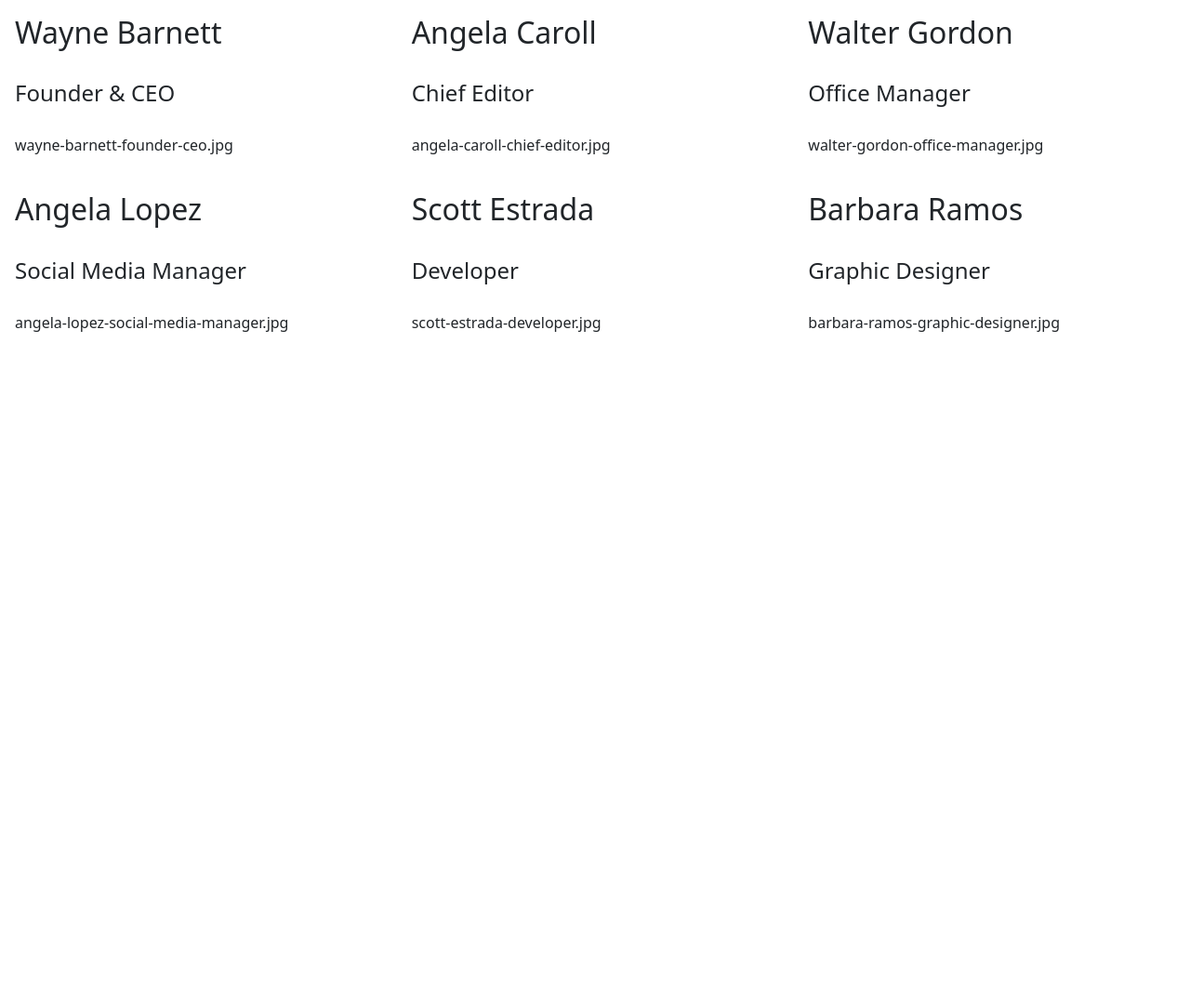
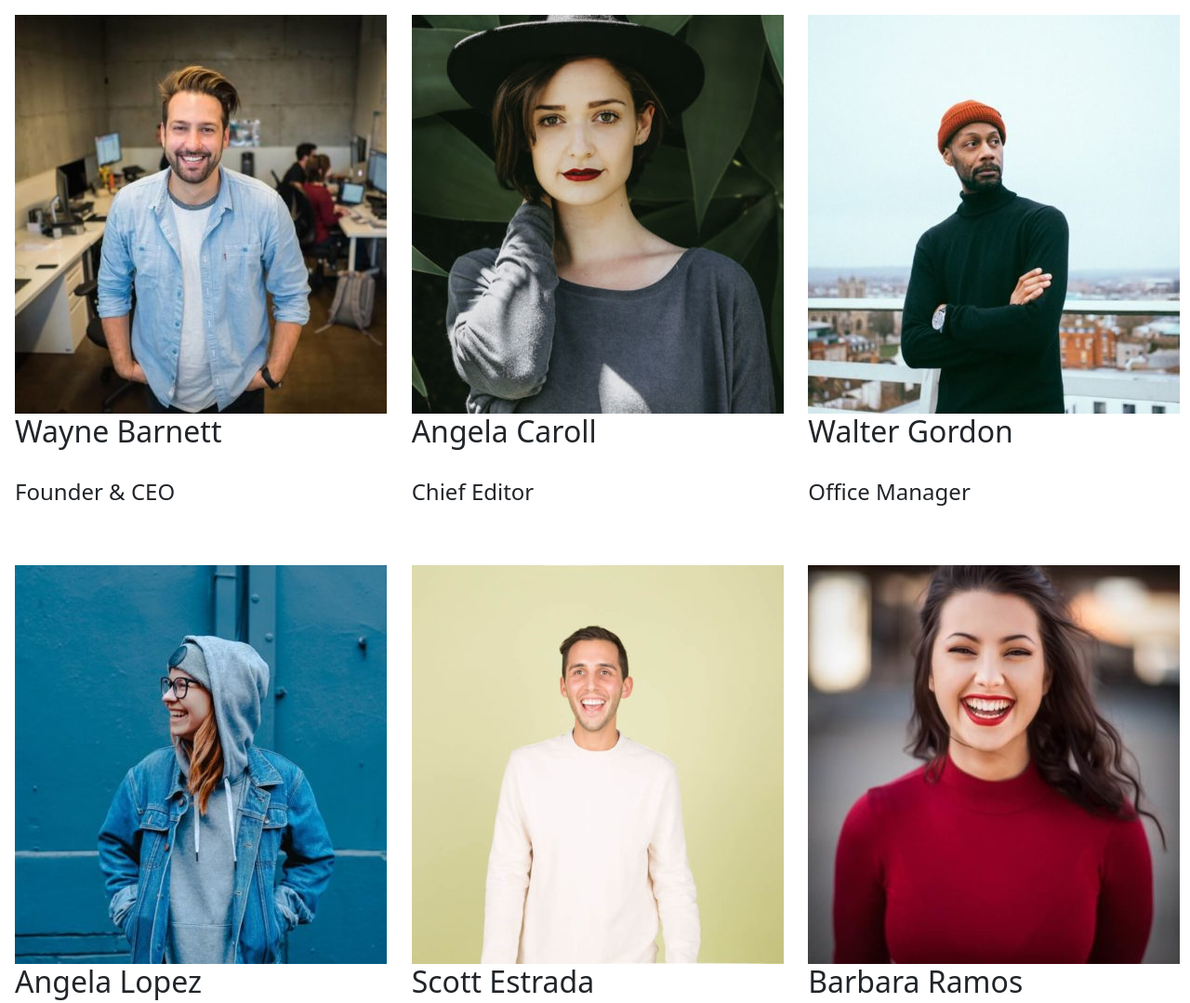
Before and after one commit to gds90/js-our-team, a plain HTML site: page BONUS/index.html in a window 1280 px wide. Shown: the top 1079 px of the page at 93% size. Before the commit the page ends 800 px from the top, so only its background shows below. Drawn offline with nearby package versions, Linux system fonts and the light colour scheme.

Commit message:
Aggiunto bonus 1

```diff
--- a/BONUS/js/script.js
+++ b/BONUS/js/script.js
@@ -59,10 +59,14 @@ for (let i=0; i<dipendenti.length; i++){
     // dichiaro 3 variabili che conterranno le 3 informazioni del dipendente
     let name = `<h2>${dipendenti[i].name}</h2>`;
     let role = `<h4>${dipendenti[i].role}</h4>`;
-    let image = `<h6>${dipendenti[i].image}</h6>`;
+
+    // BONUS 1: Trasformare la stringa foto in una immagine effettiva
+    let image = document.createElement('img');
+    image.src = `./img/${dipendenti[i].image}`
 
     // inietto al div interno le 3 variabili dichiarate precedentemente
-    dipendente.innerHTML = name + "<br>" + role + "<br>" + image;
+    dipendente.innerHTML = name + "<br>" + role + "<br>";
+    div.appendChild(image);
 
     // appendo il div dipendente al contenitore
     div.appendChild(dipendente);
```
Also changed, not shown: BONUS/index.html (line endings or trailing spaces), 1 other file.
